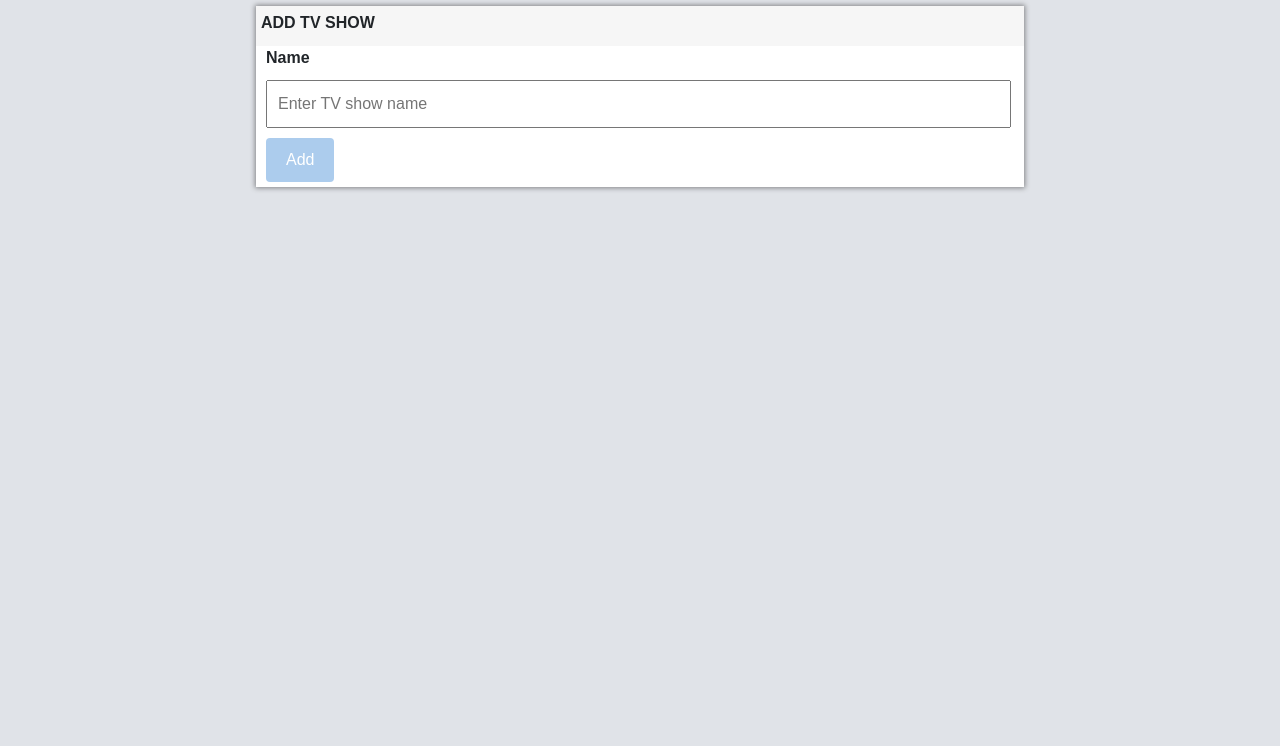
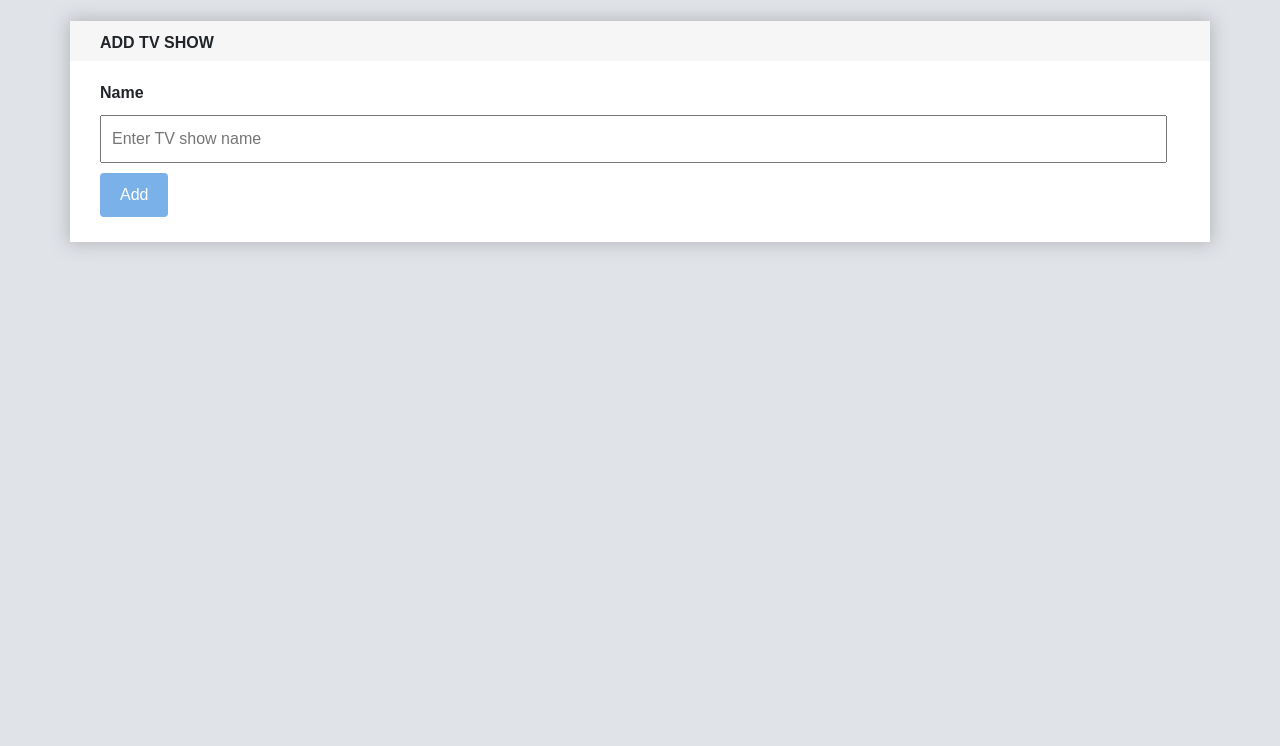
Before and after one commit to Roshany-Shanmuganathan/Show-Tracker, a plain HTML site: page add.html in a window 1280 px wide. Shown: the part 54-800 px from the top of the page. Drawn offline with nearby package versions, Linux system fonts and the light colour scheme.

Commit message:
navbar css changed

```diff
--- a/add.html
+++ b/add.html
@@ -39,7 +39,7 @@
     </nav>
     <!-- end nav -->
      <!-- add page start -->
-      <div class="add-show-form">
+      <div class="add-show-form container" >
 
         <div class="tv-show">ADD TV SHOW</div>
 
--- a/css/add.css
+++ b/css/add.css
@@ -1,9 +1,15 @@
 .add-show-form {
-    box-shadow: 0px 0px 5px 1px#828386;
-    width: 60%;
+     box-shadow: 0px 0px 16px 2px #82838673;
+    /* width: 60%; */
     background-color: white;
-    margin: 10px auto;
+    margin: 25px auto;
     font-family: sans-serif;
+    padding: 0px;
+
+
+}
+.add-show-form form {
+    padding: 20px;
 }
 
 .add-show-form input[type="text"] {
@@ -17,7 +23,7 @@
     margin-left: 10px;
     border: none;
     border-radius: 4px;
-    background-color: #accced;
+    background-color: #7ab1e9;
     color: white;
     cursor: pointer;
     margin-bottom: 5px;
@@ -30,8 +36,9 @@
 .tv-show {
     background-color: #F6F6F6;
     height: 40px;
-    padding: 5px;
+    padding: 10px 30px;
     font-weight: bold;
+    width: 100%;
 }
 
 .add-show-form label {
--- a/css/detail.css
+++ b/css/detail.css
@@ -29,5 +29,5 @@
     box-shadow:0px 0px 5px 1px#c9dee6 ;
 }
 .card-title{
-    font-weight: ;
+    font-weight:bolder ;
 }
--- a/css/style.css
+++ b/css/style.css
@@ -1,5 +1,9 @@
 body {
   background-color: #e0e3e8;
+
+}
+
+.navbar .container-fluid {
   padding: 0;
 }
 
```
